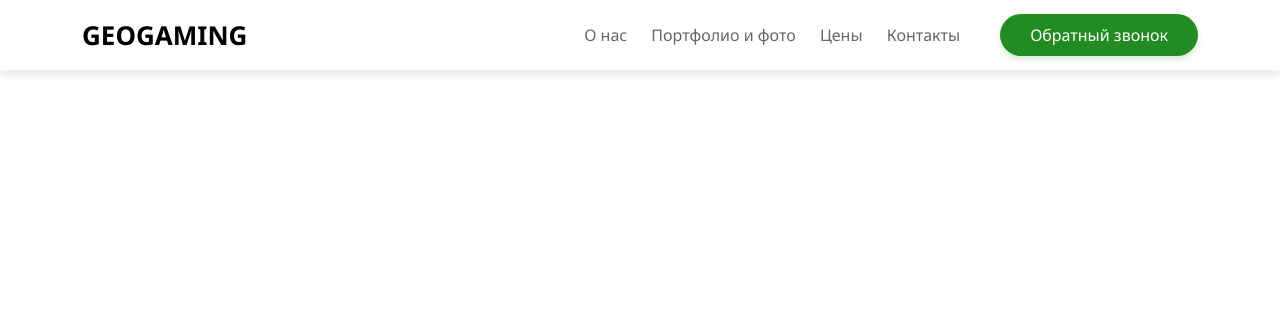
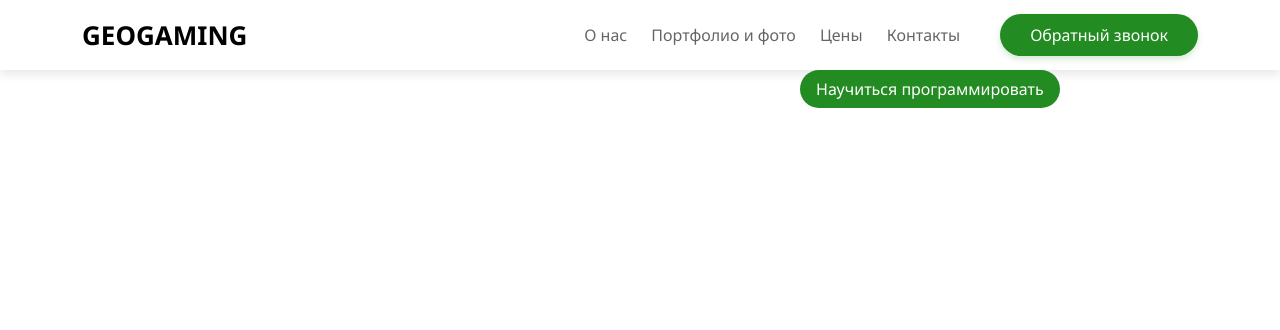
Before and after one commit to oneoopss/geogaming, a Django app: page / in a window 1280 px wide. Shown: the top 330 px of the page. Run offline with Django 4.2, Linux system fonts and the light colour scheme; some libraries are stand-ins or nearby versions.

Commit message:
добавил кнопку и картинку

```diff
--- a/main/static/styles.css
+++ b/main/static/css/styles.css
@@ -77,9 +77,44 @@ body {
 	transition: all .3s ease-in-out;
 }
 .navbar-brand:hover {
-	color: #00000;
+	color: #228b21;
 }
-.button {
-
+button {
+  appearance: none;
+  border: 0;
+  border-radius: 20px;
+  background: #228b21;
+  color: white;
+  padding: 8px 16px;
+  font-size: 16px;
+  transition: all .3s ease-in-out;
+  margin-left: 800px;
 
 }
+button:hover {
+	box-shadow: 0 9px 9px rgba(34, 139, 34, .5);
+	transform: scale(1.2);
+}
+.modal {
+  display: none;
+  position: fixed;
+  top: 500px;
+  left: 500px;
+  transform: translate(-50%, -50%);
+  border: 1px solid #ccc;
+  background-color: #fff;
+  padding: inherit;
+  margin:inherit;
+  z-index: 9999;
+}
+.modal img {
+  width: 400%;
+}
+
+.close {
+  transform: scale(1.9);
+  position: absolute;
+  top: -10px;
+  right: -220px;
+  cursor: pointer;
+}
--- /dev/null
+++ b/main/static/js/script.js
@@ -0,0 +1,9 @@
+function openModal() {
+  var modal = document.getElementById("photoModal");
+  modal.style.display = "block";
+}
+
+function closeModal() {
+  var modal = document.getElementById("photoModal");
+  modal.style.display = "none";
+}
--- a/main/templates/index.html
+++ b/main/templates/index.html
@@ -8,20 +8,20 @@
 
 	<!-- Bootstrap reboot (для сброса стилей) -->
 
-	<link rel="stylesheet" type="text/css" href="{% static 'bootstrap-reboot.min.css' %}">
+	<link rel="stylesheet" type="text/css" href="{% static 'css/bootstrap-reboot.min.css' %}">
 
 	<!-- Bootstrap сетка -->
-	<link rel="stylesheet" type="text/css" href="{% static 'bootstrap-grid.min.css' %}">
+	<link rel="stylesheet" type="text/css" href="{% static 'css/bootstrap-grid.min.css' %}">
 
 	<!-- Шрифты с Google Fonts -->
 	<link rel="preconnect" href="https://fonts.gstatic.com">
 	<link href="https://fonts.googleapis.com/css2?family=Noto+Sans:ital,wght@0,400;0,700;1,400&display=swap" rel="stylesheet">
 
 	<!-- Стили сайта -->
-	<link rel="stylesheet" type="text/css" href="{% static 'styles.css' %}">
+	<link rel="stylesheet" type="text/css" href="{% static 'css/styles.css' %}">
 	<script src="jquery-3.7.0.min.js"></script>
 </head>
-<script src="script.js"></script>
+<script src="js/script.js"></script>
 <nav class="navbar">
 	 	<div class="container">
 	 		<a href="#" class="navbar-brand">GEOGAMING</a>
@@ -37,7 +37,14 @@
 	 	</div>
 	 </nav>
 <body>
+<div id="photoModal" class="modal">
+    <span class="close" onclick="closeModal()">&times;</span>
+    <img src="123.jpg" alt="Фотография">
+  </div>
 
+  <button onclick="openModal()">Научиться программировать</button>
+
+  <script src="js/script.js"></script>
 
 
 
```
Also changed, not shown: main/static/css/bootstrap-grid.min.css (renamed from main/static/bootstrap-grid.min.css), main/static/css/bootstrap-reboot.min.css (renamed from main/static/bootstrap-reboot.min.css), main/static/img/123.jpg (added).
